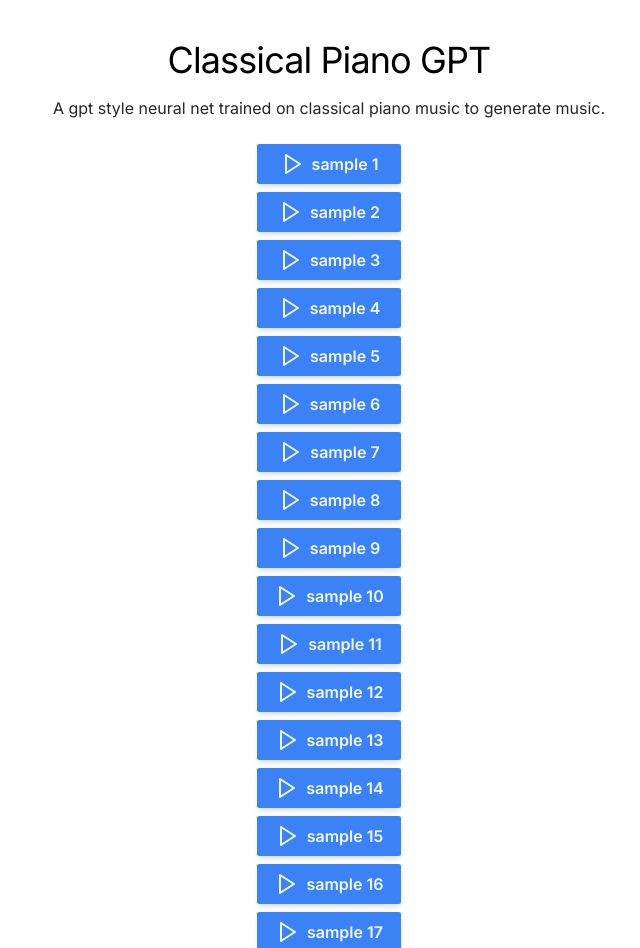
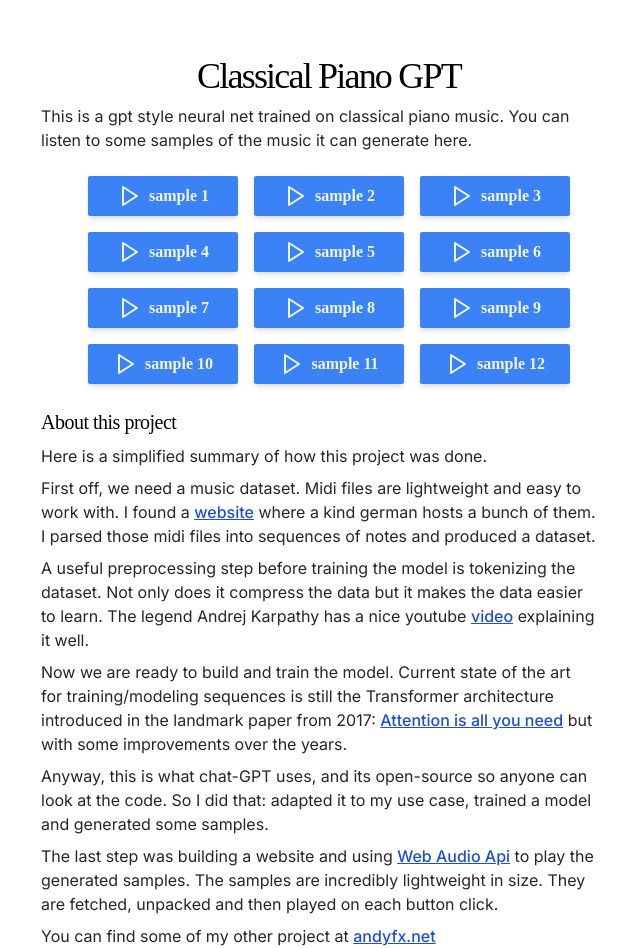
Before and after one commit to Andersgee/classical-piano-gpt-web, a Next.js app: page / in a window 1280 px wide. Shown: the top 948 px of the page, without its empty margins (311-951 px from the left). Built offline with nearby package versions, Linux system fonts and the light colour scheme.

Commit message:
essentially made this a blog post now, with an article and explanation of project

```diff
--- a/src/app/Samples.tsx
+++ b/src/app/Samples.tsx
@@ -31,13 +31,13 @@ export function Samples() {
   };
 
   return (
-    <div className="flex flex-col items-center gap-2">
+    <div className="flex flex-wrap justify-center gap-4 max-w-xl my-6">
       {SAMPLES.map((str, i) => (
         <button
           key={i}
           onClick={handleClick(i)}
           className={cn(
-            "flex justify-center w-36 rounded-sm shadow-md items-center px-3 py-2 transition-colors ease-in font-semibold",
+            "flex justify-center w-[150px] rounded-sm shadow-md items-center px-3 py-2 transition-colors ease-in font-semibold",
             isPlayingIdx === i
               ? "bg-green-500 hover:bg-green-600 text-green-50"
               : "bg-blue-500 hover:bg-blue-600 text-blue-50"
--- a/src/app/globals.css
+++ b/src/app/globals.css
@@ -2,16 +2,12 @@
 @tailwind components;
 @tailwind utilities;
 
-:root {
-  --foreground-rgb: 0, 0, 0;
-  --background-start-rgb: 214, 219, 220;
-  --background-end-rgb: 255, 255, 255;
-}
+@layer base {
+  p {
+    @apply my-2 max-w-[55ch] font-sans text-neutral-800;
+  }
 
-@media (prefers-color-scheme: dark) {
-  :root {
-    --foreground-rgb: 255, 255, 255;
-    --background-start-rgb: 0, 0, 0;
-    --background-end-rgb: 0, 0, 0;
+  p > a {
+    @apply font-medium text-blue-700 underline;
   }
 }
--- a/src/app/layout.tsx
+++ b/src/app/layout.tsx
@@ -2,7 +2,11 @@ import type { Metadata } from "next";
 import { Inter } from "next/font/google";
 import "./globals.css";
 
-const inter = Inter({ subsets: ["latin"] });
+const inter = Inter({
+  subsets: ["latin"],
+  variable: "--font-sans",
+  weight: "variable",
+});
 
 export const metadata: Metadata = {
   title: "Create Next App",
@@ -16,7 +20,7 @@ export default function RootLayout({
 }>) {
   return (
     <html lang="en">
-      <body className={inter.className}>{children}</body>
+      <body className={inter.variable}>{children}</body>
     </html>
   );
 }
--- a/src/app/page.tsx
+++ b/src/app/page.tsx
@@ -2,17 +2,73 @@ import { Samples } from "./Samples";
 
 export default function Home() {
   return (
-    <main className="flex justify-center px-4 py-10">
-      <div className="text-center">
-        <h1 className="text-4xl text-black tracking-tight">
-          Classical Piano GPT
-        </h1>
-        <p className="mt-4 mb-6 text-neutral-800 text-balance">
-          A gpt style neural net trained on classical piano music to generate
-          music.
-        </p>
-        <Samples />
-      </div>
-    </main>
+    <div className="px-4 pt-4 pb-12 flex flex-col items-center">
+      <main className="">
+        <article>
+          <h1 className="text-4xl mt-10 text-black tracking-tighter text-center">
+            Classical Piano GPT
+          </h1>
+          <p>
+            This is a gpt style neural net trained on classical piano music. You
+            can listen to some samples of the music it can generate here.
+          </p>
+          <Samples />
+
+          <h2 className="text-xl tracking-tight">About this project</h2>
+          <p>Here is a simplified summary of how this project was done.</p>
+          <p>
+            First off, we need a music dataset. Midi files are lightweight and
+            easy to work with. I found a{" "}
+            <a href="http://www.piano-midi.de/" target="_blank">
+              website
+            </a>{" "}
+            where a kind german hosts a bunch of them. I parsed those midi files
+            into sequences of notes and produced a dataset.
+          </p>
+          <p>
+            A useful preprocessing step before training the model is tokenizing
+            the dataset. Not only does it compress the data but it makes the
+            data easier to learn. The legend Andrej Karpathy has a nice youtube{" "}
+            <a
+              href="https://www.youtube.com/watch?v=zduSFxRajkE"
+              target="_blank"
+            >
+              video
+            </a>{" "}
+            explaining it well.
+          </p>
+          <p>
+            Now we are ready to build and train the model. Current state of the
+            art for training/modeling sequences is still the Transformer{" "}
+            architecture introduced in the landmark paper from 2017:{" "}
+            <a href="https://arxiv.org/abs/1706.03762" target="_blank">
+              Attention is all you need
+            </a>{" "}
+            but with some improvements over the years.
+          </p>
+          <p>
+            Anyway, this is what chat-GPT uses, and its open-source so anyone
+            can look at the code. So I did that: adapted it to my use case,
+            trained a model and generated some samples.
+          </p>
+          <p>
+            The last step was building a website and using{" "}
+            <a
+              href="https://developer.mozilla.org/en-US/docs/Web/API/Web_Audio_API"
+              target="_blank"
+            >
+              Web Audio Api
+            </a>{" "}
+            to play the generated samples. The samples are incredibly
+            lightweight in size. They are fetched, unpacked and then played on
+            each button click.
+          </p>
+          <p>
+            You can find some of my other project at{" "}
+            <a href="https://www.andyfx.net">andyfx.net</a>
+          </p>
+        </article>
+      </main>
+    </div>
   );
 }
--- a/src/lib/SAMPLES.ts
+++ b/src/lib/SAMPLES.ts
@@ -13,6 +13,7 @@ export const SAMPLES = [
   "/generated-at-iter-42000",
   "/generated-at-iter-41000",
   "/generated-at-iter-40000",
+  /*
   "/generated-at-iter-39000",
   "/generated-at-iter-38000",
   "/generated-at-iter-37000",
@@ -42,4 +43,5 @@ export const SAMPLES = [
   "/generated-at-iter-13000",
   "/generated-at-iter-12000",
   "/generated-at-iter-11000",
+  */
 ];
--- a/tailwind.config.ts
+++ b/tailwind.config.ts
@@ -1,4 +1,5 @@
 import type { Config } from "tailwindcss";
+import defaultTheme from "tailwindcss/defaultTheme";
 
 const config: Config = {
   content: [
@@ -6,7 +7,13 @@ const config: Config = {
     "./src/app/**/*.{js,ts,jsx,tsx,mdx}",
   ],
   theme: {
-    extend: {},
+    extend: {
+      fontFamily: {
+        sans: ["var(--font-sans)", ...defaultTheme.fontFamily.sans],
+        serif: [...defaultTheme.fontFamily.serif],
+        mono: [...defaultTheme.fontFamily.mono],
+      },
+    },
   },
   plugins: [],
 };
```
